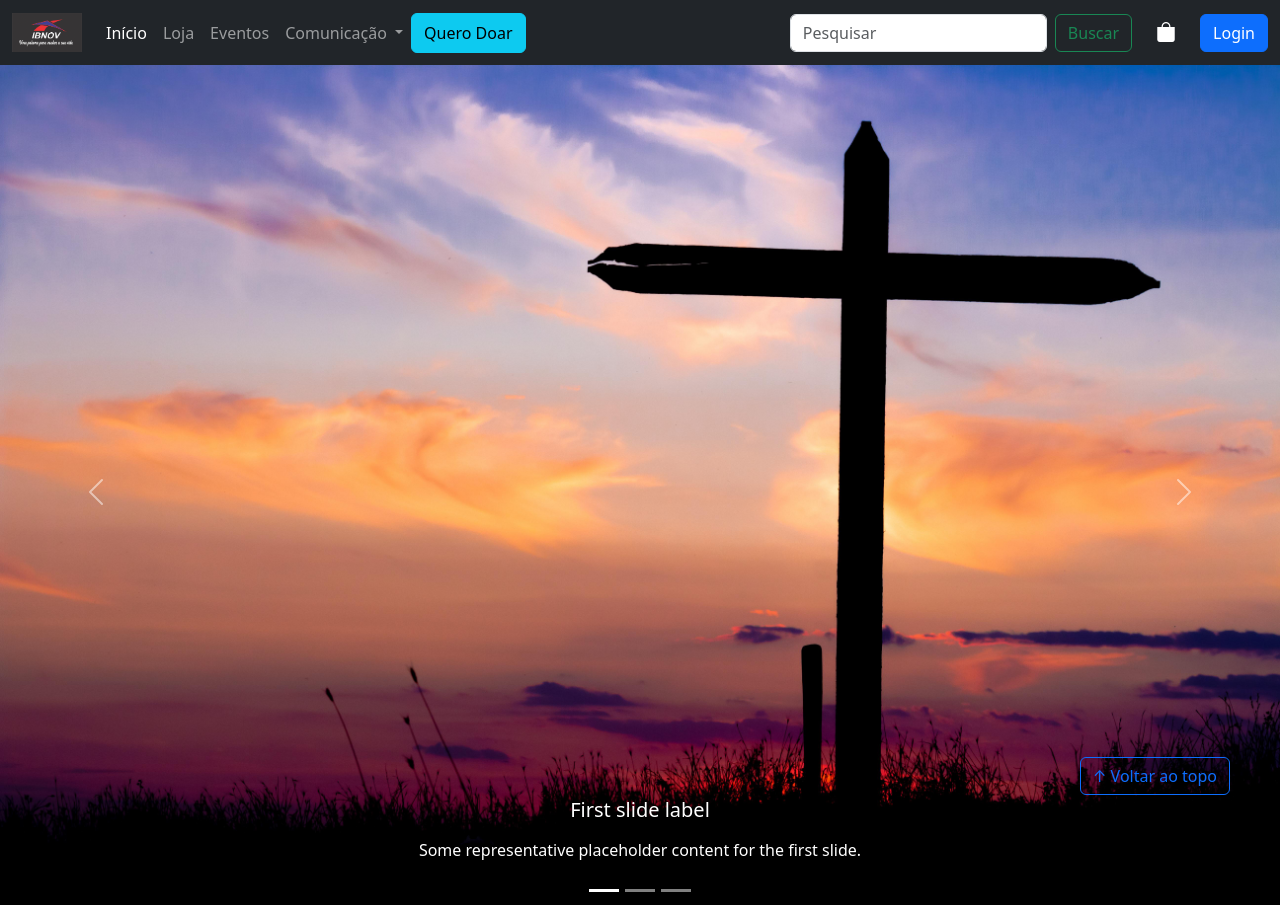
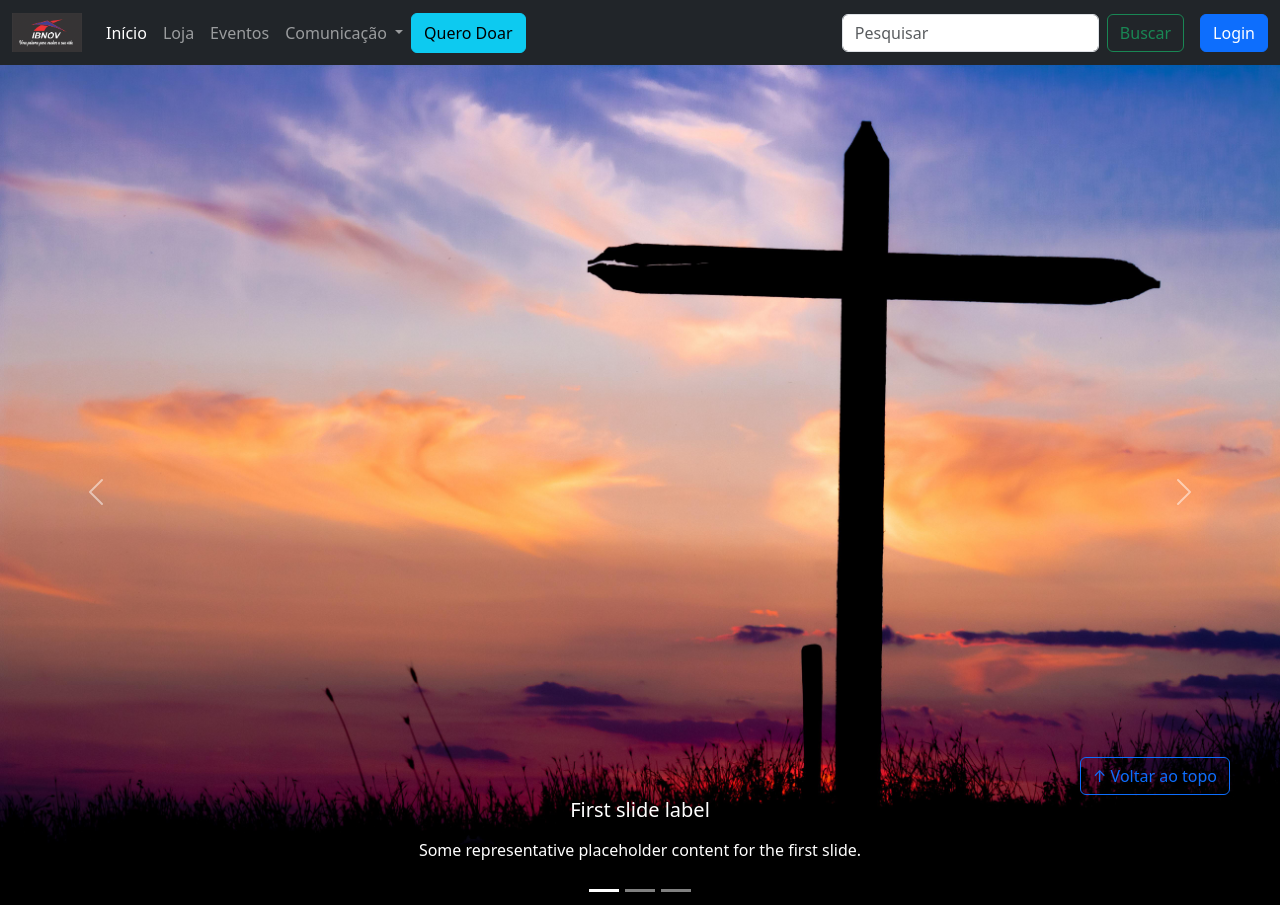
Before and after one commit to Moeniee/atividade-extensionista, a website: page index.html in a window 1280 px wide. Shown: the top 905 px of the page. Drawn offline with nearby package versions, Linux system fonts and the light colour scheme; no server answers.

Commit message:
tirando o icone de compra

```diff
--- a/index.html
+++ b/index.html
@@ -44,9 +44,6 @@
         <input class="form-control me-2" type="search" placeholder="Pesquisar" aria-label="Pesquisar"/>
         <button class="btn btn-outline-success" type="submit">Buscar</button>
       </form>
-      <a class="navbar-brand ms-3" href="#" title="Carrinho de Compras">
-        <i class="bi bi-bag-fill"></i>
-      </a>
       <a class="btn btn-primary ms-2" href="login.html" id="login-btn">Login</a>
     </div>
   </div>
```
